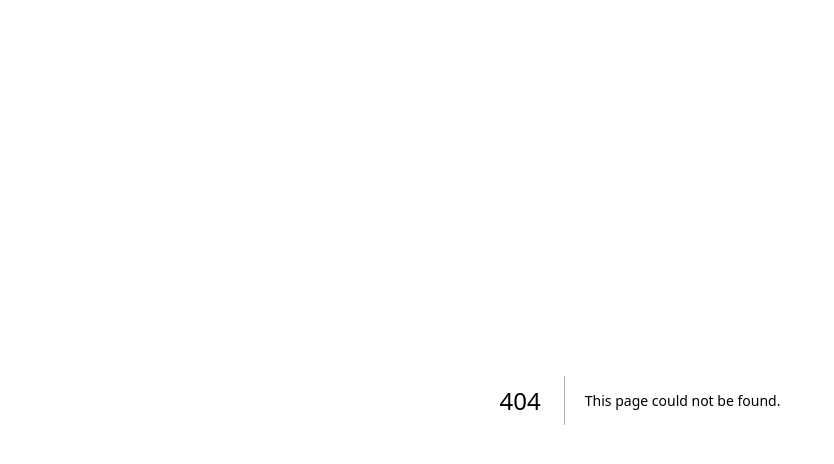
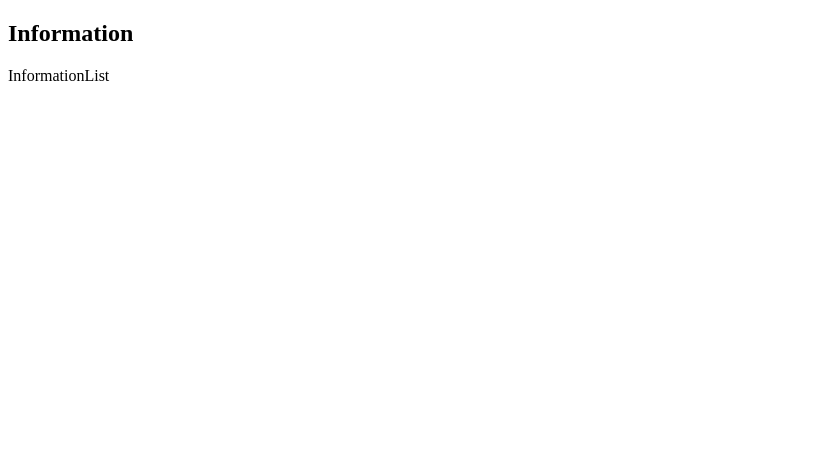
Before and after one commit to joeribreedveld/stageblog, a Next.js app: page /information in a window 1280 px wide. Before the commit this address had no page. Shown: the top 464 px of the page, without its empty margins (0-834 px from the left). Built offline with nearby package versions, Linux system fonts and the light colour scheme.

Commit message:
feat(information): setup information page and components

```diff
--- /dev/null
+++ b/src/components/sections/InformationList/InformationList.tsx
@@ -0,0 +1,13 @@
+// Imports
+
+// Functions
+const InformationList = () => {
+  return (
+    <section>
+      <div>InformationList</div>
+    </section>
+  );
+};
+
+// Exports
+export default InformationList;
--- /dev/null
+++ b/src/components/sections/InformationList/InformationList.types.ts
@@ -0,0 +1,3 @@
+// Interfaces
+
+// Exports
--- /dev/null
+++ b/src/pages/information.tsx
@@ -0,0 +1,15 @@
+// Imports
+import { NextPage } from "next";
+import InformationList from "../components/sections/InformationList/InformationList";
+
+// Functions
+const Information: NextPage = () => {
+  return (
+    <section className="flex flex-col gap-16">
+      <h2>Information</h2>
+      <InformationList />
+    </section>
+  );
+};
+
+export default Information;
```
Also changed, not shown: src/components/sections/Information/Information.tsx (deleted, +0 -13 lines), src/components/sections/Information/Information.types.ts (deleted).
